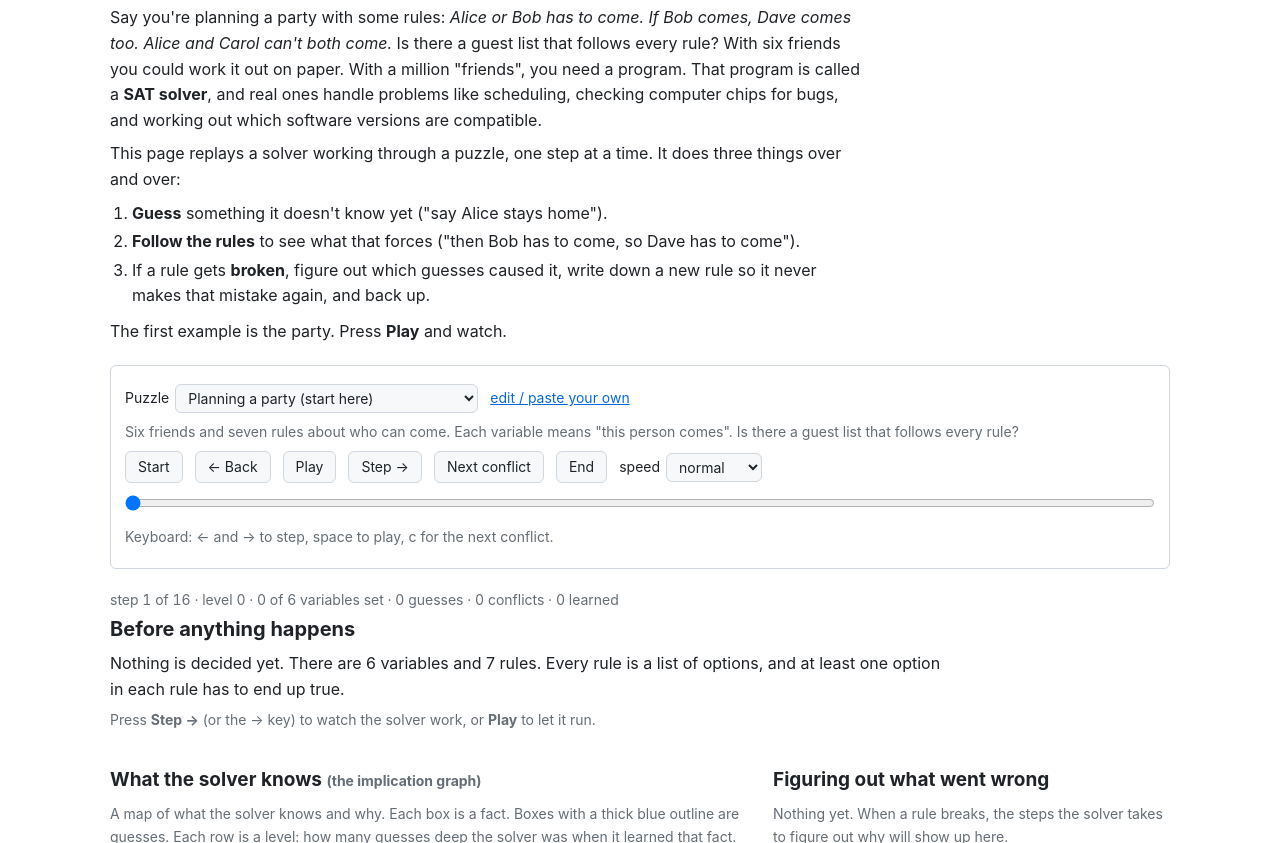
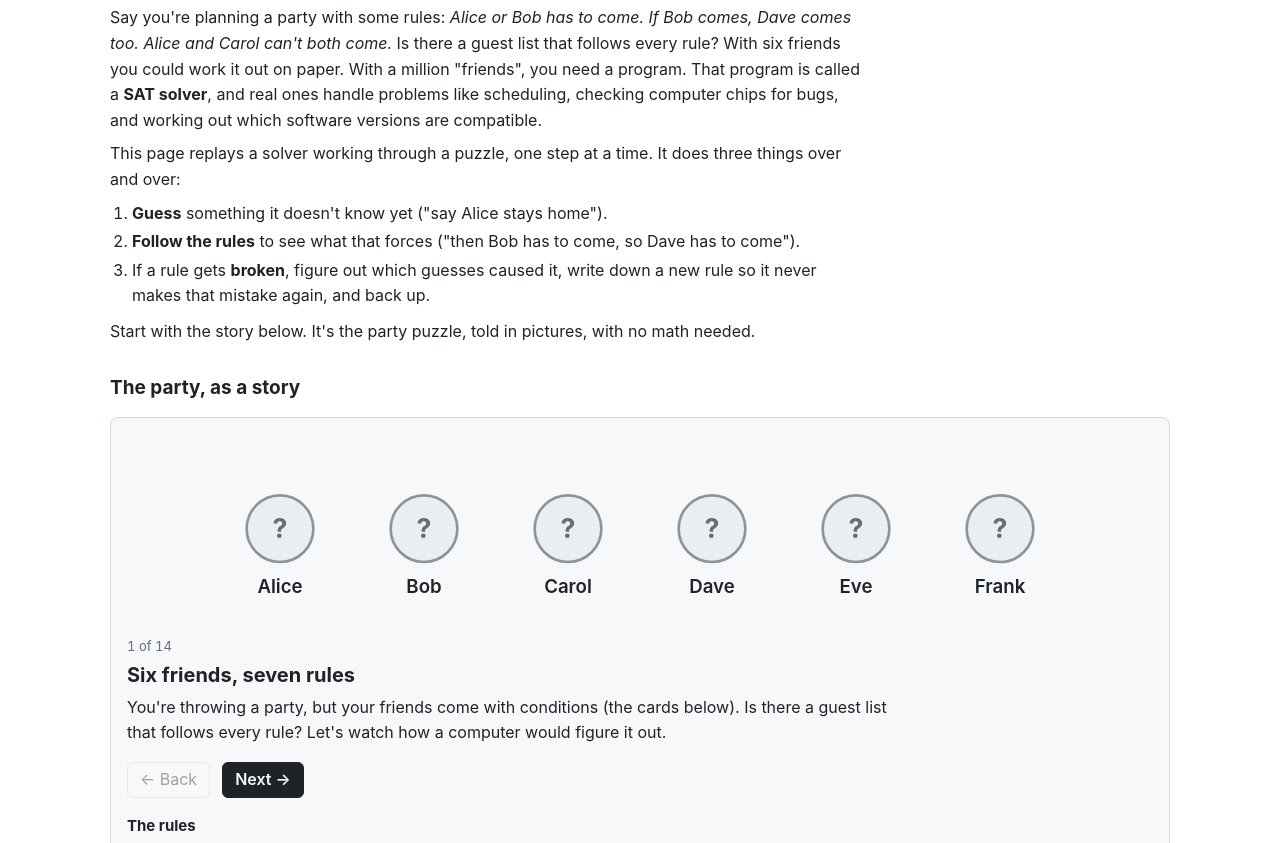
Before and after one commit to mamoonrkhan/logic-lab, a plain HTML site: page docs/index.html in a window 1280 px wide. Shown: the part 109-952 px from the top of the page. Drawn offline with Linux system fonts and the light colour scheme.

Commit message:
Add a picture story of the party puzzle for beginners
Six friends turn green or grey as the solver guesses and follows the rules;
rule cards light up, the broken rule shakes, the learned rule is written into
the notebook, and the undone guesses reset. Pictures come from the solver's
real run, and a test checks the run still matches the story's text.

```diff
--- a/docs/index.html
+++ b/docs/index.html
@@ -30,7 +30,30 @@
       <li>If a rule gets <b>broken</b>, figure out which guesses caused it, write down a new rule so it never makes
         that mistake again, and back up.</li>
     </ol>
-    <p>The first example is the party. Press <b>Play</b> and watch.</p>
+    <p>Start with the story below. It's the party puzzle, told in pictures, with no math needed.</p>
+
+    <h2>The party, as a story</h2>
+    <figure class="story">
+      <svg id="story-scene" viewBox="0 0 660 150" role="img" aria-label="Six friends, each coming, staying home, or not decided yet">
+        <g id="story-friends"></g>
+      </svg>
+      <div class="story-body" aria-live="polite">
+        <p class="where" id="story-count"></p>
+        <div id="story-text"></div>
+      </div>
+      <div class="row">
+        <button id="story-prev">← Back</button>
+        <button id="story-next" class="primary">Next →</button>
+      </div>
+      <h3 class="cards-title">The rules</h3>
+      <ol id="story-cards" class="cards"></ol>
+    </figure>
+
+    <h2>The full replay</h2>
+    <p>
+      The same run in more detail, with the solver's own bookkeeping: the implication graph, each step of working
+      out a conflict, and every rule. You can also pick harder puzzles, or paste in your own.
+    </p>
 
     <div class="controls">
       <div class="row">
@@ -136,5 +159,6 @@
 
   <script src="visualizer/cdcl.js"></script>
   <script src="visualizer/app.js"></script>
+  <script src="visualizer/story.js"></script>
 </body>
 </html>
--- /dev/null
+++ b/docs/visualizer/story.js
@@ -0,0 +1,125 @@
+// The beginner story at the top of the page: the party puzzle, one picture per step.
+// The pictures come from the solver's real run (CDCL.solveTrace), and the words are written
+// for that run. tests/visualizer_test.js checks the run still has the shape this text assumes.
+(function () {
+  'use strict';
+
+  const $ = (id) => document.getElementById(id);
+  const esc = (s) => String(s).replace(/[&<>"']/g, (c) => ({ '&': '&amp;', '<': '&lt;', '>': '&gt;', '"': '&quot;', "'": '&#39;' }[c]));
+
+  const formula = CDCL.party();
+  const trace = CDCL.solveTrace(formula);
+  const N = formula.numVars;
+
+  // frame: which step of the solver's run to picture (0-based). rule: which rule card to light up (0-based).
+  const STORY = [
+    { frame: 0, title: 'Six friends, seven rules',
+      text: 'You\'re throwing a party, but your friends come with conditions (the cards below). Is there a guest list that follows every rule? Let\'s watch how a computer would figure it out.' },
+    { frame: 1, title: 'Make a guess: Alice stays home',
+      text: 'None of the rules tells us anything yet, so we have to guess. Guesses get a pencil tag, because they can be taken back later.' },
+    { frame: 2, rule: 0, title: 'So Bob has to come',
+      text: 'Rule 1 says Alice or Bob has to come. Alice is staying home, so Bob must come. No guessing here: the rule forces it.' },
+    { frame: 3, rule: 1, title: 'So Dave comes too',
+      text: 'Rule 2: if Bob comes, Dave comes. Bob is coming, so Dave is too.' },
+    { frame: 4, title: 'Another guess: Carol stays home',
+      text: 'Nothing else is forced, so we guess again.' },
+    { frame: 5, rule: 2, title: 'So Frank has to come',
+      text: 'Rule 3: Carol or Frank has to bring the cake. Carol is out, so Frank comes.' },
+    { frame: 6, rule: 3, title: 'So Eve comes too',
+      text: 'Rule 4: if Frank comes, Eve comes.' },
+    { frame: 7, rule: 4, broken: true, title: 'Uh oh, a rule is broken',
+      text: 'Rule 5 says Frank, Dave and Eve can\'t all come, and now all three are coming. So one of our guesses must have been wrong. But which one?' },
+    { frame: 10, title: 'Work out what really went wrong',
+      text: 'Trace it back. Eve is only coming because of Frank (rule 4). So the real problem is simpler: Frank and Dave can\'t both come. We write that down as a new rule, so we never walk into this again.' },
+    { frame: 11, title: 'Take back the bad guess',
+      text: 'Frank is only coming because of the second guess (Carol stays home), so we take that guess back, along with everything it caused. The first guess about Alice stays: it wasn\'t the problem.' },
+    { frame: 12, rule: 'learned', title: 'The new rule kicks in: Frank stays home',
+      text: 'Our new rule says Frank and Dave can\'t both come. Dave is coming, so Frank stays home. Learning that rule just saved us from trying the same thing twice.' },
+    { frame: 13, rule: 2, title: 'So Carol comes',
+      text: 'Rule 3 again: Carol or Frank brings the cake. Frank is out now, so Carol comes. (Rule 6, "Alice and Carol can\'t both come", is fine, because Alice is staying home.)' },
+    { frame: 14, title: 'One last guess: Eve comes',
+      text: 'Nothing forces Eve either way, so we guess that Eve comes.' },
+    { frame: 15, done: true, title: 'Every rule is followed!',
+      text: 'The guest list: Bob, Carol, Dave and Eve. Alice and Frank stay home. That\'s how a SAT solver works: guess, follow the rules, and when something breaks, learn a new rule and back up. The full replay below shows the same run in more detail.' },
+  ];
+
+  // ---------------------------------------------------------------- drawing
+
+  const X = (v) => 60 + (v - 1) * 108;
+
+  function friends(frame, prevFrame, step) {
+    const now = new Map(frame.trail.map((t) => [Math.abs(t.lit), t]));
+    const before = prevFrame ? new Map(prevFrame.trail.map((t) => [Math.abs(t.lit), t])) : new Map();
+    const learned = trace.clauses[formula.clauses.length];
+    const blamed = step.frame === 10 && learned ? new Set(learned.lits.map(Math.abs)) : new Set();
+    const broken = step.broken ? new Set(trace.clauses[frame.conflict].lits.map(Math.abs)) : new Set();
+    const parts = [];
+    for (let v = 1; v <= N; v++) {
+      const t = now.get(v);
+      const state = !t ? 'unknown' : t.lit > 0 ? 'in' : 'out';
+      const changed = before.get(v)?.lit !== t?.lit;
+      const cls = ['friend', state];
+      if (changed && t) cls.push('arrive');
+      if (changed && !t && before.has(v)) cls.push('reset');
+      if (broken.has(v)) cls.push('clash');
+      if (blamed.has(v)) cls.push('blamed');
+      if (step.done) cls.push('party');
+      const mark = state === 'in' ? '✓' : state === 'out' ? '✗' : '?';
+      const tag = t ? (t.reason < 0 ? 'guess' : 'forced') : '';
+      parts.push(`<g class="${cls.join(' ')}" style="--i:${v}">
+        <g class="body">
+          <circle cx="${X(v)}" cy="74" r="25"/>
+          <text class="mark" x="${X(v)}" y="81">${mark}</text>
+        </g>
+        <text class="name" x="${X(v)}" y="122">${esc(formula.names[v])}</text>
+        <text class="status" x="${X(v)}" y="140">${state === 'in' ? 'coming' : state === 'out' ? 'staying home' : ''}</text>
+        ${tag ? `<g class="tag ${tag}"><rect x="${X(v) - 26}" y="22" width="52" height="18" rx="9"/><text x="${X(v)}" y="35">${tag === 'guess' ? '✎ guess' : 'forced'}</text></g>` : ''}
+      </g>`);
+    }
+    return parts.join('');
+  }
+
+  function cards(frame, step) {
+    const out = formula.rules.map((r, k) => {
+      const cls = ['card'];
+      if (step.rule === k) cls.push(step.broken ? 'broken' : 'used');
+      return `<li class="${cls.join(' ')}"><span class="num">Rule ${k + 1}</span> ${esc(r)}</li>`;
+    });
+    if (frame.numClauses > formula.clauses.length) {
+      const cls = ['card', 'learned'];
+      if (step.frame === 10) cls.push('new');
+      if (step.rule === 'learned') cls.push('used');
+      out.push(`<li class="${cls.join(' ')}"><span class="num">Learned</span> Frank and Dave can't both come.</li>`);
+    }
+    return out.join('');
+  }
+
+  // ---------------------------------------------------------------- stepping
+
+  let i = 0;
+  let shown = -1;
+
+  function render() {
+    const step = STORY[i];
+    const frame = trace.frames[step.frame];
+    const prev = shown === i - 1 && i > 0 ? trace.frames[STORY[i - 1].frame] : null;
+    $('story-friends').innerHTML = friends(frame, prev, step);
+    $('story-cards').innerHTML = cards(frame, step);
+    $('story-count').textContent = `${i + 1} of ${STORY.length}`;
+    const text = $('story-text');
+    text.innerHTML = `<h3 class="${step.broken ? 'bad' : step.done ? 'good' : ''}">${esc(step.title)}</h3><p>${esc(step.text)}</p>`;
+    text.classList.remove('fade');
+    void text.offsetWidth;
+    text.classList.add('fade');
+    $('story-prev').disabled = i === 0;
+    $('story-next').textContent = i === STORY.length - 1 ? 'Start over' : 'Next →';
+    shown = i;
+  }
+
+  $('story-next').addEventListener('click', () => { i = (i + 1) % STORY.length; render(); });
+  $('story-prev').addEventListener('click', () => { if (i > 0) { i--; render(); } });
+  render();
+
+  // Exposed for the tests.
+  if (typeof window !== 'undefined') window.PARTY_STORY = STORY;
+})();
--- a/docs/visualizer/style.css
+++ b/docs/visualizer/style.css
@@ -198,3 +198,61 @@ button.link { border: 0; background: none; color: var(--link); padding: 0; text-
   #graph .edge.draw { stroke-dashoffset: 0; }
   #graph .leave { display: none; }
 }
+
+/* ---------------------------------------------------------------- beginner story */
+
+.story { margin: 14px 0 8px; border: 1px solid var(--line); border-radius: 8px; padding: 12px 16px 16px; background: var(--box); }
+#story-scene { display: block; width: 100%; height: auto; max-height: 200px; }
+#story-scene .friend circle { fill: var(--unk-bg); stroke: var(--implied); stroke-width: 2; transition: fill .45s, stroke .45s; }
+#story-scene .friend .mark { font: 700 20px -apple-system, BlinkMacSystemFont, sans-serif; text-anchor: middle; fill: var(--muted); }
+#story-scene .friend .name { font: 600 14px -apple-system, BlinkMacSystemFont, sans-serif; text-anchor: middle; fill: var(--text); }
+#story-scene .friend .status { font: 12px -apple-system, BlinkMacSystemFont, sans-serif; text-anchor: middle; fill: var(--muted); }
+#story-scene .friend.in circle { fill: var(--true-bg); stroke: var(--true); }
+#story-scene .friend.in .mark { fill: var(--true); }
+#story-scene .friend.out circle { fill: var(--false-bg); stroke: var(--false); }
+#story-scene .friend.out .mark { fill: var(--false); }
+#story-scene .friend.clash circle { stroke: var(--conflict); stroke-width: 3.5; }
+#story-scene .friend.blamed circle { stroke: var(--cut-edge); stroke-width: 3.5; }
+#story-scene .tag rect { fill: var(--box); stroke: var(--line); }
+#story-scene .tag.guess rect { stroke: var(--decision); stroke-width: 1.5; }
+#story-scene .tag text { font: 11px -apple-system, BlinkMacSystemFont, sans-serif; text-anchor: middle; fill: var(--muted); }
+#story-scene .tag.guess text { fill: var(--decision); font-weight: 600; }
+#story-scene .body { transform-box: fill-box; transform-origin: center; }
+
+.story-body { min-height: 120px; margin-top: 6px; }
+.story-body .where { color: var(--muted); font-size: 13px; margin: 0; }
+#story-text h3 { font-size: 20px; margin: 2px 0 4px; }
+#story-text p { margin: 0; max-width: 760px; }
+#story-text .bad { color: var(--conflict); }
+#story-text .good { color: var(--true); }
+#story-text.fade { animation: fade-up .35s ease-out; }
+.story button.primary { background: var(--text); color: var(--box); border-color: var(--text); font-weight: 600; }
+.story button:disabled { opacity: .4; cursor: default; }
+
+.cards-title { font-size: 15px; margin: 16px 0 6px; }
+.cards { list-style: none; margin: 0; padding: 0; display: grid; grid-template-columns: repeat(auto-fill, minmax(230px, 1fr)); gap: 8px; }
+.card { border: 1px solid var(--line); border-radius: 6px; padding: 6px 10px; background: var(--box); font-size: 14px; transition: background .3s, border-color .3s; }
+.card .num { display: block; font-size: 12px; font-weight: 600; color: var(--muted); }
+.card.used { border-color: var(--cut-edge); background: var(--cut); }
+.card.broken { border-color: var(--conflict); background: var(--false-bg); animation: card-shake .5s ease-in-out .15s; }
+.card.learned { border-style: dashed; border-color: var(--learned); background: var(--learned-bg); }
+.card.learned .num { color: var(--learned); }
+.card.learned.used { border-style: solid; }
+.card.new { animation: card-in .6s cubic-bezier(.2, 1.3, .4, 1); }
+@keyframes card-shake { 20%, 60% { transform: translateX(-5px); } 40%, 80% { transform: translateX(5px); } }
+@keyframes card-in { from { opacity: 0; transform: translateY(-14px) scale(.9); } }
+
+/* A friend whose answer just changed pops; one whose answer was taken back shrinks first. */
+#story-scene .arrive .body { animation: pop-in .45s cubic-bezier(.2, 1.4, .4, 1); }
+#story-scene .reset .body { animation: reset .6s ease-out; }
+@keyframes reset { 0% { transform: scale(1); opacity: 1; } 40% { transform: scale(.7); opacity: .3; } 100% { transform: scale(1); opacity: 1; } }
+#story-scene .clash .body { animation: shake .45s ease-in-out .1s; }
+#story-scene .tag { animation: fade-in .35s ease-out; }
+@keyframes fade-in { from { opacity: 0; } }
+/* The end: everyone who's coming does a little hop, one after another. */
+#story-scene .party.in .body { animation: hop .6s ease-in-out calc(var(--i) * 90ms) 2; }
+@keyframes hop { 50% { transform: translateY(-10px); } }
+
+@media (prefers-reduced-motion: reduce) {
+  #story-scene *, .card { animation: none !important; transition: none !important; }
+}
```
Also changed, not shown: tests/visualizer_test.js (+17 -0 lines), 1 other file.
